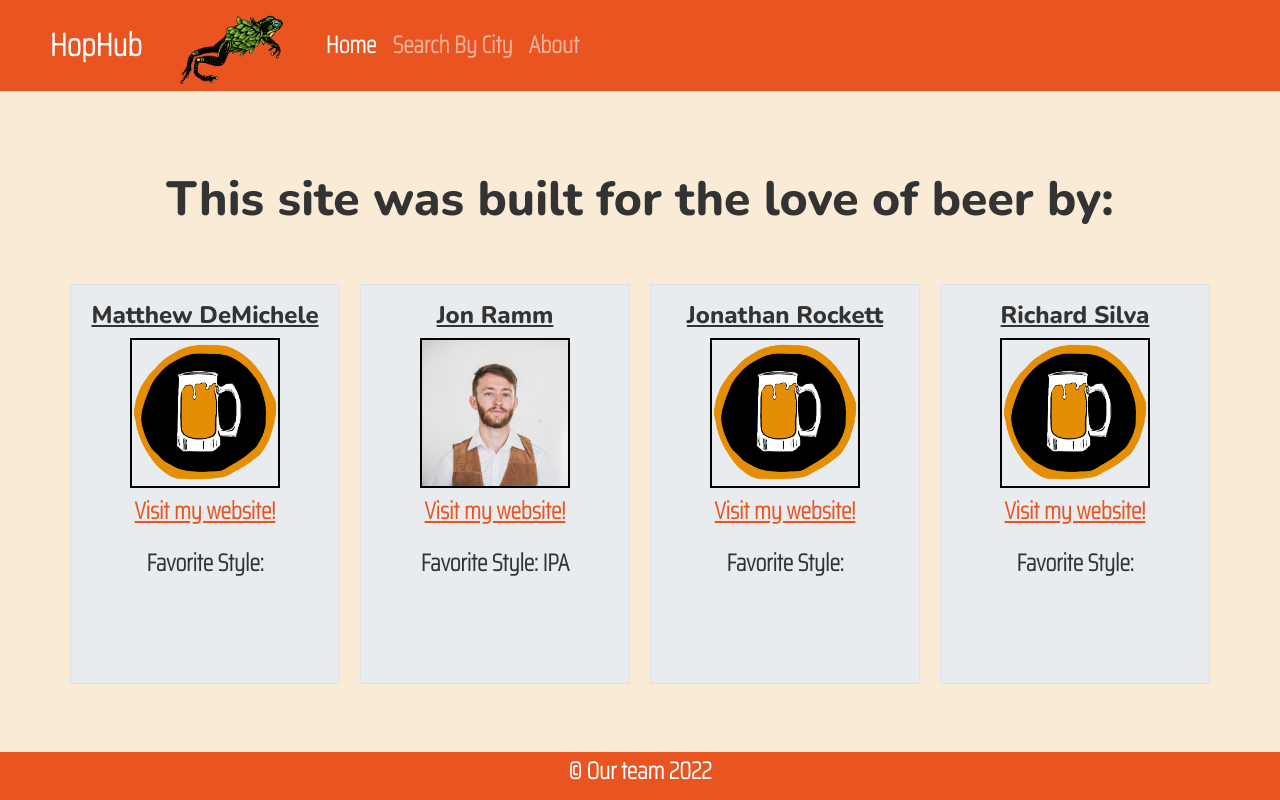
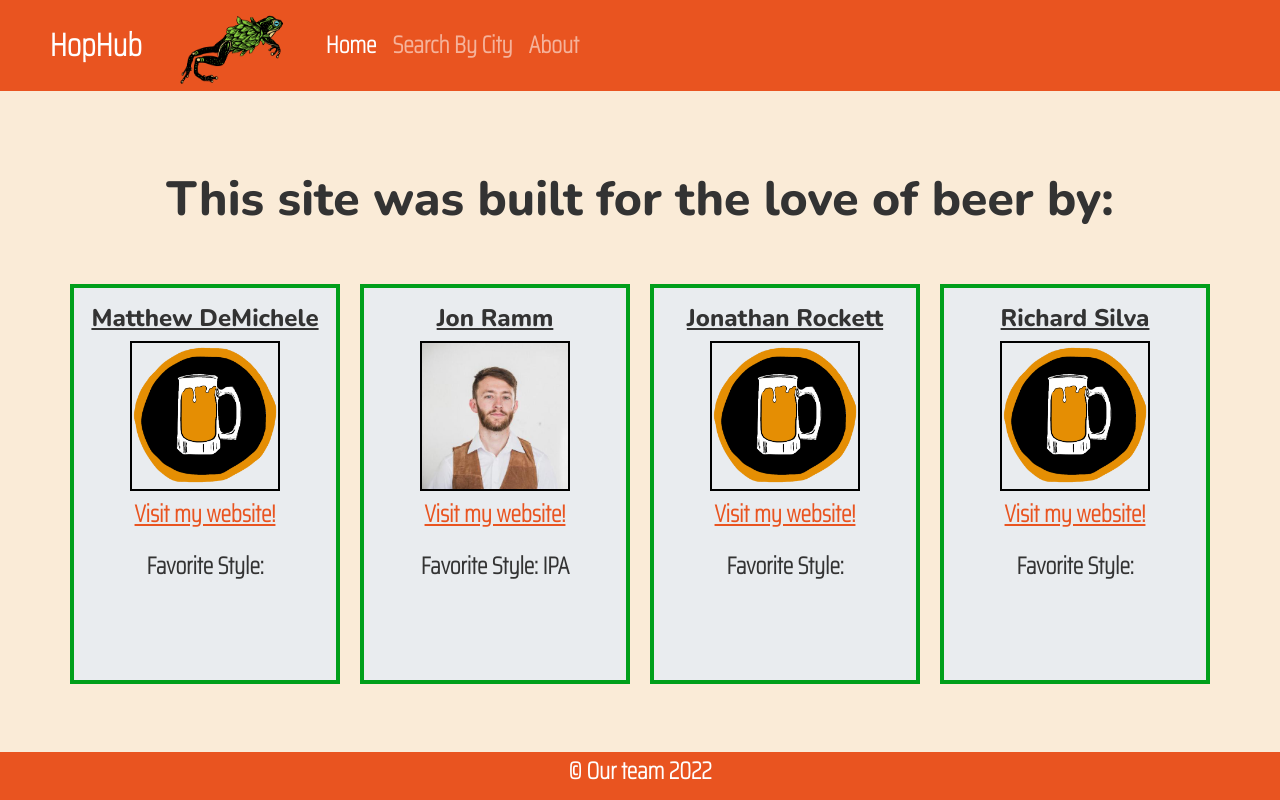
Before and after one commit to jonramm/Beaverhacks-Winter-2022, a React (Create React App) app in the folder brewery-app/: page /about in a window 1280 px wide. Built offline with nearby package versions, Linux system fonts and the light colour scheme.

Commit message:
about boxes have green border

```diff
--- a/brewery-app/src/App.css
+++ b/brewery-app/src/App.css
@@ -97,6 +97,10 @@ a {
   padding: 5%;
 }
 
+.brewery-link {
+  color: white;
+}
+
 .brewery-data {
   color: white;
 }
@@ -179,11 +183,13 @@ tr:nth-child(odd) {
   height: 400px;
   margin-top: 3rem;
   margin-right: 20px;
+  border: 4px solid #009f1b;
 }
 
 .about-box-right {
   height: 400px;
   margin-top: 3rem;
+  border: 4px solid #009f1b;
 }
 
 .about-img {
--- a/brewery-app/src/pages/About.js
+++ b/brewery-app/src/pages/About.js
@@ -11,25 +11,25 @@ function About() {
                 <h2>This site was built for the love of beer by:</h2>
                 <div className="container px-4">
                 <div className="row gx-5">
-                    <div className="col about-box-left p-3 border bg-light">
+                    <div className="col about-box-left p-3 bg-light">
                         <h3><u>Matthew DeMichele</u></h3>
                         <img className="about-img" src={beerStein}></img>
                         <p><a className="personal-site" href="" target="_blank">Visit my website!</a></p>
                         <p>Favorite Style:</p>
                     </div>
-                    <div className="col about-box-left p-3 border bg-light">
+                    <div className="col about-box-left p-3 bg-light">
                         <h3><u>Jon Ramm</u></h3>
                         <img className="about-img" src={jonImg}></img>
                         <p><a className="personal-site" href="jonramm.com" target="_blank">Visit my website!</a></p>
                         <p>Favorite Style: IPA</p>
                     </div>
-                    <div className="col about-box-left p-3 border bg-light">
+                    <div className="col about-box-left p-3 bg-light">
                         <h3><u>Jonathan Rockett</u></h3>
                         <img className="about-img" src={beerStein}></img>
                         <p><a className="personal-site" href="" target="_blank">Visit my website!</a></p>
                         <p>Favorite Style:</p>
                     </div>
-                    <div className="col about-box-right p-3 border bg-light">
+                    <div className="col about-box-right p-3 bg-light">
                         <h3><u>Richard Silva</u></h3>
                         <img className="about-img" src={beerStein}></img>
                         <p><a className="personal-site" href="" target="_blank">Visit my website!</a></p>
```
